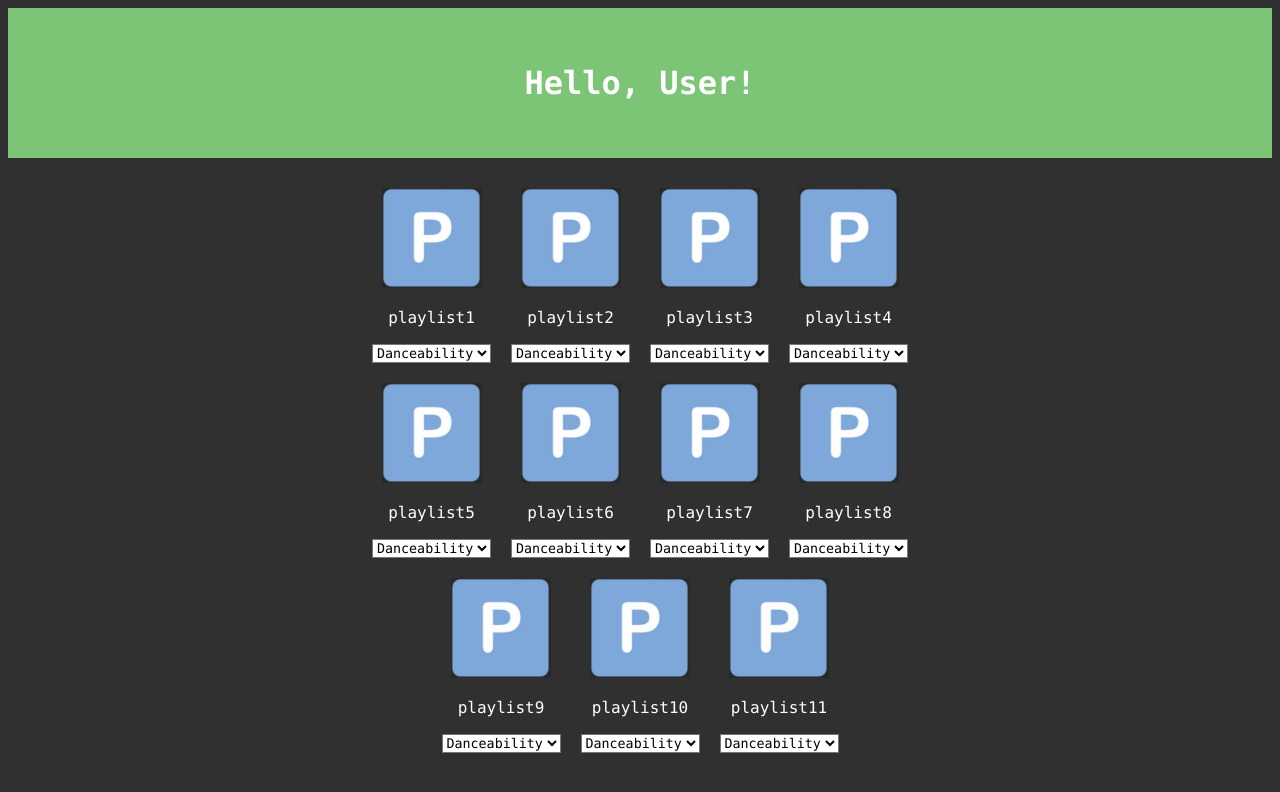
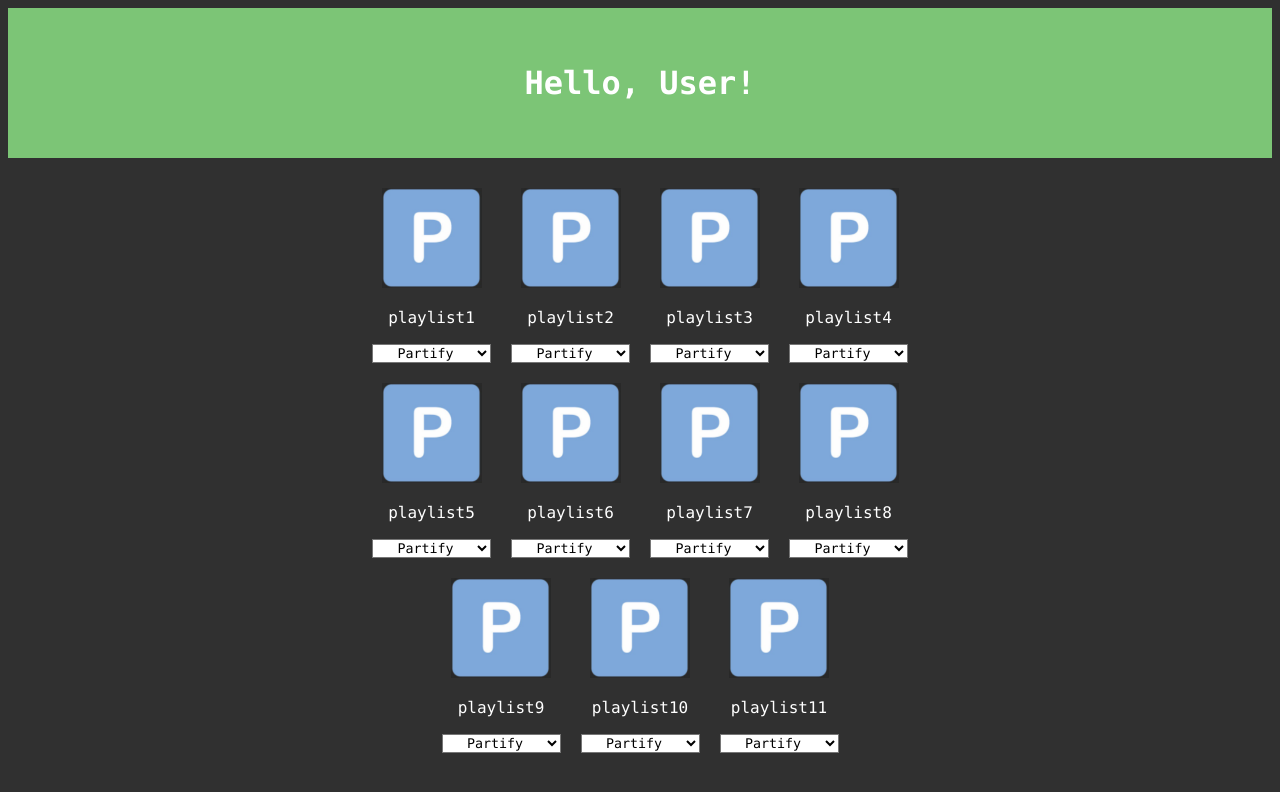
Before and after one commit to CSC4790-Fall2021-Org/senior-project-partify, an Angular app in the folder app-root/: page /home in a window 1280 px wide. Shown: the top 792 px of the page. Built offline with nearby package versions, Linux system fonts and the light colour scheme.

Commit message:
placeholder added to dropdowns

```diff
--- a/app-root/src/app/playlist-cover/playlist-cover.component.html
+++ b/app-root/src/app/playlist-cover/playlist-cover.component.html
@@ -3,6 +3,7 @@
         <img src="../../assets/images/playlistCover.PNG">
         <p>{{ p.name }}</p>
         <select>
+            <option value="null" disabled selected hidden>Partify</option>
             <option>Danceability</option>
             <option>BPM</option>
             <option>Camelot</option>
--- a/app-root/src/styles.css
+++ b/app-root/src/styles.css
@@ -51,4 +51,5 @@ app-playlist-cover img{
 app-playlist-cover select{
     background-color: white;
     color: black;
+    text-align: center;
 }
```
